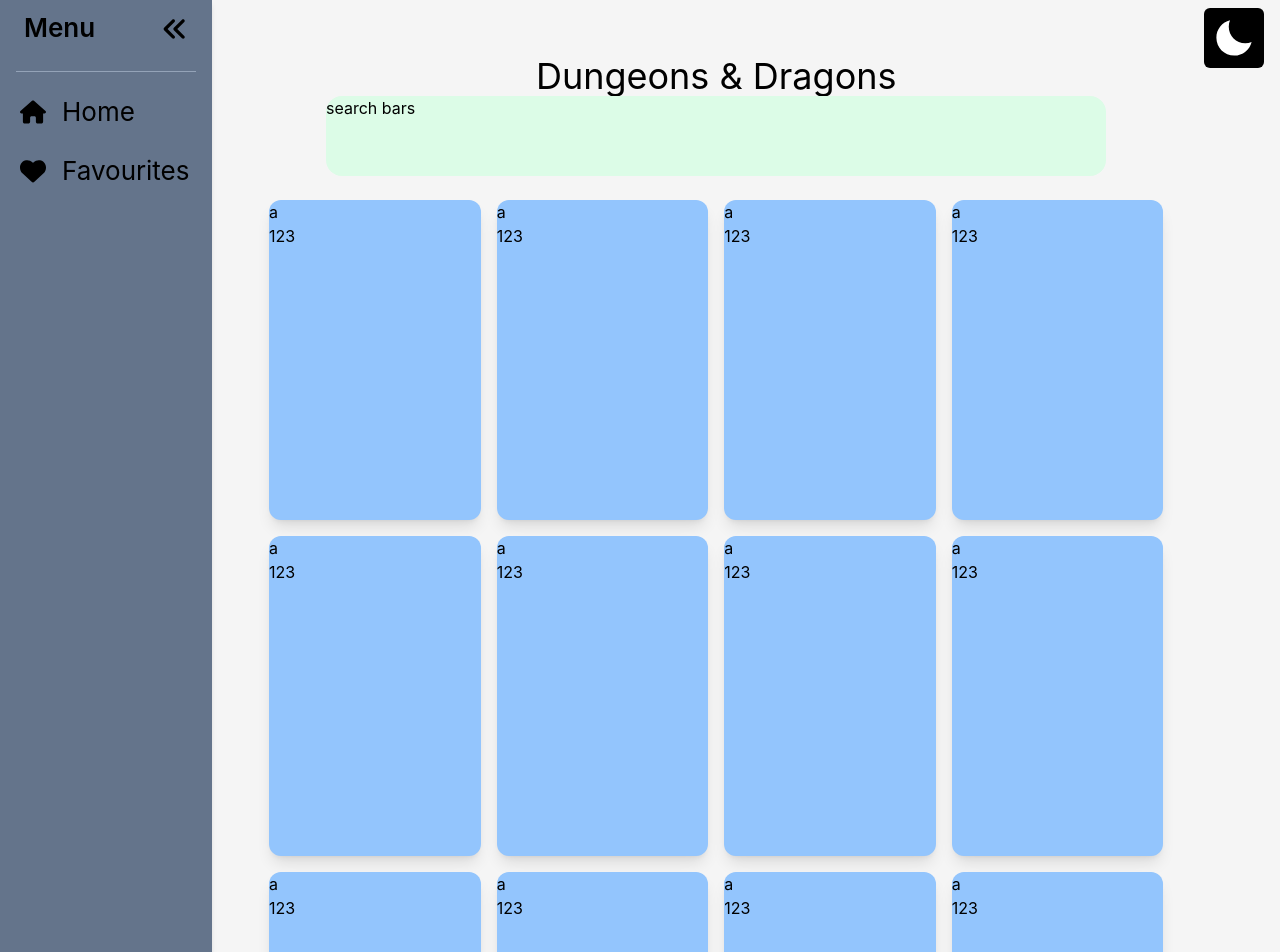
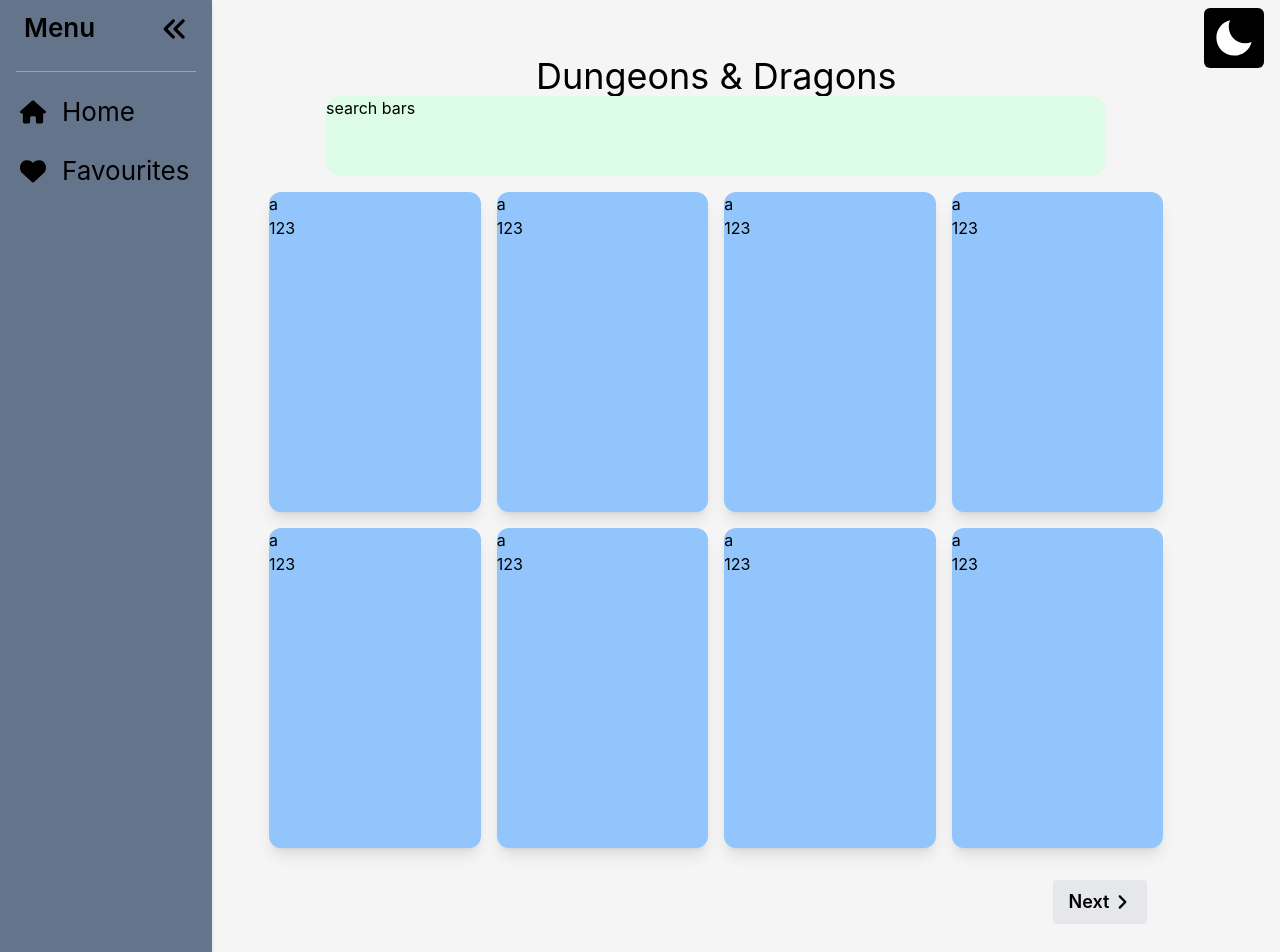
Before and after one commit to prabash19/Dungeons-and-Dragons, a React (Vite) app: page / in a window 1280 px wide. Shown: the top 952 px of the page. Built offline with nearby package versions, Linux system fonts and the light colour scheme.

Commit message:
paginated component created

```diff
--- /dev/null
+++ b/src/components/PaginatedGrids.tsx
@@ -0,0 +1,72 @@
+import React, { useState } from "react";
+import { FaAngleLeft, FaAngleRight } from "react-icons/fa6";
+
+import Cards from "./Cards";
+interface DataItem {
+  name: string;
+  spell: string;
+}
+interface PaginatedGridProps {
+  data: DataItem[];
+  itemsPerPage?: number;
+}
+
+const PaginatedGrid: React.FC<PaginatedGridProps> = ({
+  data,
+  itemsPerPage = 8,
+}) => {
+  const [currentPage, setCurrentPage] = useState(1);
+  const startIndex = (currentPage - 1) * itemsPerPage;
+  const endIndex = startIndex + itemsPerPage;
+  const currentData = data.slice(startIndex, endIndex);
+  const totalItems = data.length;
+  const totalPages = Math.ceil(totalItems / itemsPerPage);
+  const handleNext = () => {
+    if (currentPage * itemsPerPage < data.length) {
+      setCurrentPage(currentPage + 1);
+    }
+  };
+
+  const handlePrev = () => {
+    if (currentPage > 1) {
+      setCurrentPage(currentPage - 1);
+    }
+  };
+
+  return (
+    <div className="flex flex-col w-full">
+      <div className="grid gap-4 w-full grid-cols-1 md:grid-cols-2 lg:grid-cols-3 xl:grid-cols-4 ">
+        {currentData.map((item, index) => (
+          <Cards key={index} name={item.name} spell={item.spell} />
+        ))}
+      </div>
+      <div className="flex w-full p-4 mt-4 justify-end">
+        {currentPage > 1 && (
+          <button
+            onClick={handlePrev}
+            className="px-4 py-2 bg-gray-200 rounded mr-2 text-lg font-semibold flex items-center"
+          >
+            <p className="pr-1">
+              <FaAngleLeft />
+            </p>
+            <p>Previous</p>
+          </button>
+        )}
+
+        {currentPage < totalPages && (
+          <button
+            onClick={handleNext}
+            className="px-4 py-2 bg-gray-200 rounded ml-2 text-lg font-semibold flex items-center"
+          >
+            <p>Next</p>
+            <p className="pl-1">
+              <FaAngleRight />
+            </p>
+          </button>
+        )}
+      </div>
+    </div>
+  );
+};
+
+export default PaginatedGrid;
--- a/src/pages/Home.tsx
+++ b/src/pages/Home.tsx
@@ -1,6 +1,30 @@
-import Cards from "../components/Cards";
+import PaginatedGrid from "../components/PaginatedGrids";
 function Home() {
   const data = [
+    { name: "a", spell: "123" },
+    { name: "a", spell: "123" },
+    { name: "a", spell: "123" },
+    { name: "a", spell: "123" },
+    { name: "a", spell: "123" },
+    { name: "a", spell: "123" },
+    { name: "a", spell: "123" },
+    { name: "a", spell: "123" },
+    { name: "a", spell: "123" },
+    { name: "a", spell: "123" },
+    { name: "a", spell: "123" },
+    { name: "a", spell: "123" },
+    { name: "a", spell: "123" },
+    { name: "a", spell: "123" },
+    { name: "a", spell: "123" },
+    { name: "a", spell: "123" },
+    { name: "a", spell: "123" },
+    { name: "a", spell: "123" },
+    { name: "a", spell: "123" },
+    { name: "a", spell: "123" },
+    { name: "a", spell: "123" },
+    { name: "a", spell: "123" },
+    { name: "a", spell: "123" },
+    { name: "a", spell: "123" },
     { name: "a", spell: "123" },
     { name: "a", spell: "123" },
     { name: "a", spell: "123" },
@@ -21,12 +45,8 @@
     <div className="flex flex-col items-center justify-center mt-14 w-full">
       <p className="text-4xl">Dungeons & Dragons</p>
       <div className="h-20 w-4/5 bg-green-100 rounded-2xl">search bars </div>
-      <div className="w-11/12 flex items-center justify-center mt-6 mb-4">
-        <div className="grid gap-4 w-full grid-cols-1 md:grid-cols-2 lg:grid-cols-3 xl:grid-cols-4">
-          {data.map((item, index) => (
-            <Cards key={index} name={item.name} spell={item.spell} />
-          ))}
-        </div>
+      <div className="w-11/12 flex items-center justify-center mt-4 mb-4">
+        <PaginatedGrid data={data} />
       </div>
     </div>
   );
```
